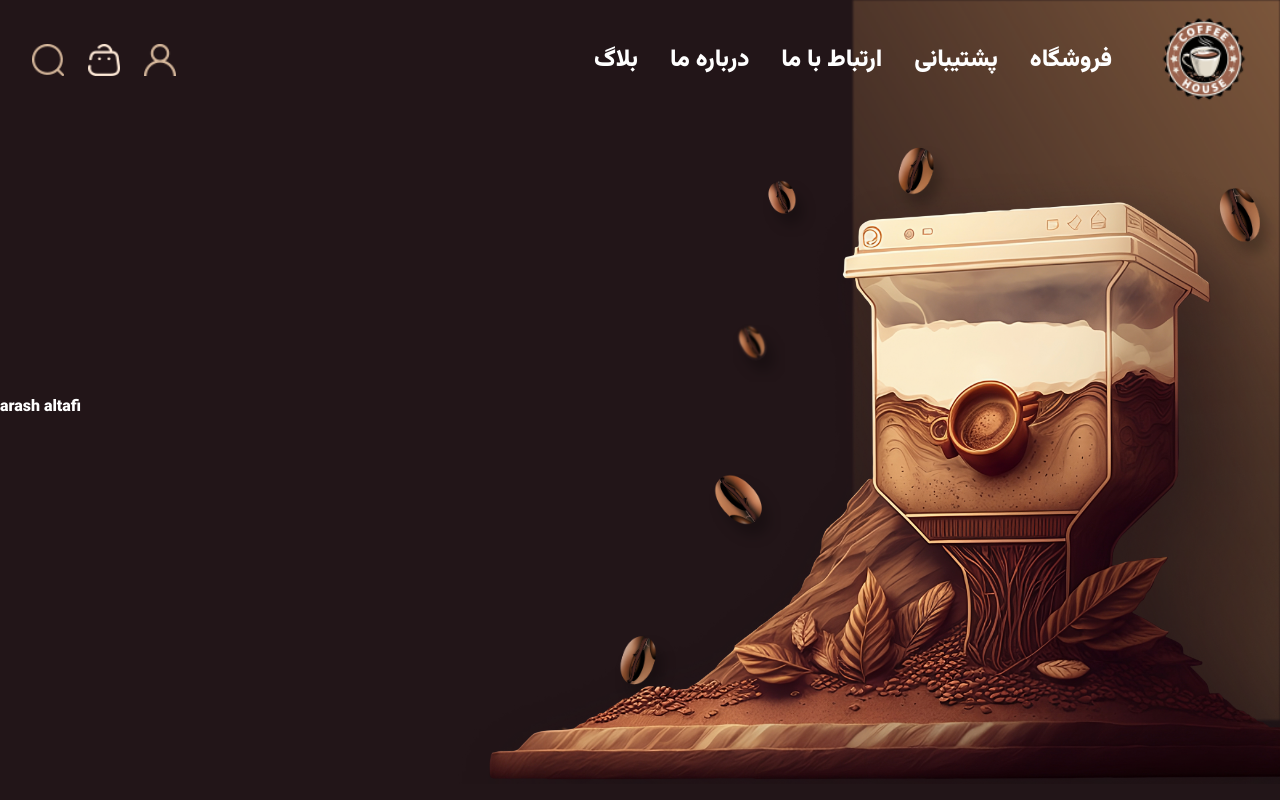
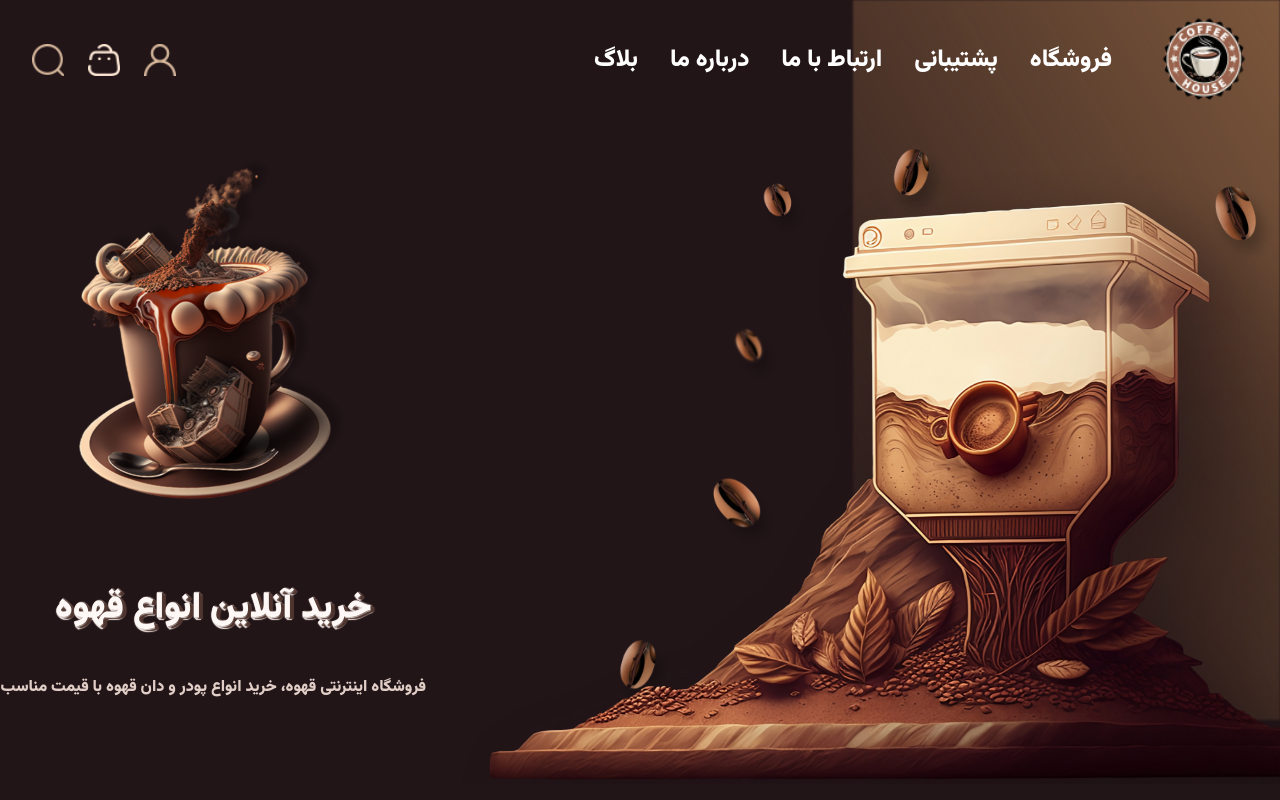
Before and after one commit to arashaltafi/shop-next, a Next.js app: page / in a window 1280 px wide. Built offline with nearby package versions, Linux system fonts and the light colour scheme.

Commit message:
fix header

```diff
--- a/app/globals.css
+++ b/app/globals.css
@@ -90,11 +90,11 @@
   }
 
   .shake2 {
-    animation: shake2 2s ease-in-out infinite alternate;
+    animation: shake2 5s ease-in-out infinite alternate;
   }
 
   .shake3 {
-    animation: shake3 1s ease-in-out infinite alternate;
+    animation: shake3 10s ease-in-out infinite alternate;
   }
 
   @keyframes translateAndBack {
@@ -216,4 +216,12 @@
       transform: translate(1px, -2px) rotate(-1deg);
     }
   }
+
+  .shadow-title {
+    color: #fdf8f6;
+    background: #221518;
+    text-shadow: 1px 0px 1px #4E342E, 0px 1px 1px #f2e8e5, 2px 1px 1px #4E342E, 1px 0px 1px #f2e8e5, 4px 2px 1px #4E342E, 2px 3px 1px #f2e8e5, 1px 0px 1px #4E342E, 3px 2px 1px #f2e8e5, 0px 0px 1px #4E342E, 1px 2px 1px #f2e8e5, 1px 0px 1px #f2e8e5, 2px 2px 1px #4E342E;
+    color: #fdf8f6;
+    background: #221518;
+  }
 }
--- a/components/client/Header.tsx
+++ b/components/client/Header.tsx
@@ -14,9 +14,9 @@ const Header = () => {
             className='size-8 cursor-pointer'
             src={search}
             alt="search"
-            width={20}
-            height={20}
-            quality={10}
+            width={100}
+            height={100}
+            quality={100}
             priority
             loading='eager'
           />
@@ -26,9 +26,9 @@ const Header = () => {
             className='size-8 cursor-pointer'
             src={basket}
             alt="search"
-            width={20}
-            height={20}
-            quality={10}
+            width={100}
+            height={100}
+            quality={100}
             priority
             loading='eager'
           />
@@ -38,9 +38,9 @@ const Header = () => {
             className='size-8 cursor-pointer'
             src={user}
             alt="search"
-            width={20}
-            height={20}
-            quality={10}
+            width={100}
+            height={100}
+            quality={100}
             priority
             loading='eager'
           />
@@ -71,7 +71,7 @@ const Header = () => {
         alt="logo"
         width={100}
         height={100}
-        quality={10}
+        quality={100}
         priority
         loading='eager'
       />
--- a/components/client/MainHeader.tsx
+++ b/components/client/MainHeader.tsx
@@ -3,13 +3,28 @@ import Header from './Header'
 import Image from 'next/image'
 const bg1 = '/images/bg-1.png';
 const bg2 = '/images/bg-2.png';
+const bg3 = '/images/bg-3.png';
 
 const MainHeader = () => {
     return (
         <div className='relative w-full h-[80vh] mt-8'>
             <Header />
-            <div className='absolute top-28 bottom-0 left-0 flex flex-col items-center justify-center gap-12'>
-                <h1>arash altafi</h1>
+            <div className='w-1/3 absolute top-28 bottom-0 left-0 flex flex-col items-center justify-center gap-12'>
+                <Image
+                    className='w-full h-auto shake2'
+                    width={300}
+                    height={300}
+                    src={bg3}
+                    alt="background3"
+                    quality={100}
+                    loading='lazy'
+                />
+                <h2 className='shadow-title text-4xl'>
+                    خرید آنلاین انواع قهوه
+                </h2>
+                <p className='text-center text-brown-300'>
+                    فروشگاه اینترنتی قهوه، خرید انواع پودر و دان قهوه با قیمت مناسب
+                </p>
             </div>
             <>
                 <span
@@ -25,7 +40,7 @@ const MainHeader = () => {
                     loading='lazy'
                 />
                 <Image
-                    className='absolute top-28 bottom-0 right-0 w-auto h-full z-10'
+                    className='absolute top-28 bottom-0 right-0 w-auto h-full z-10 shake3'
                     width={500}
                     height={500}
                     src={bg2}
```
Also changed, not shown: public/images/bg-3.png (added).
